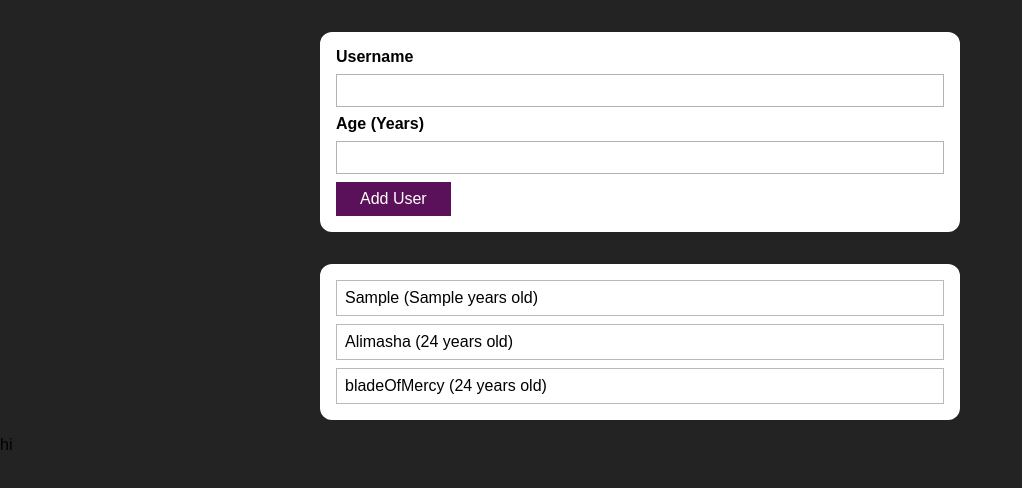
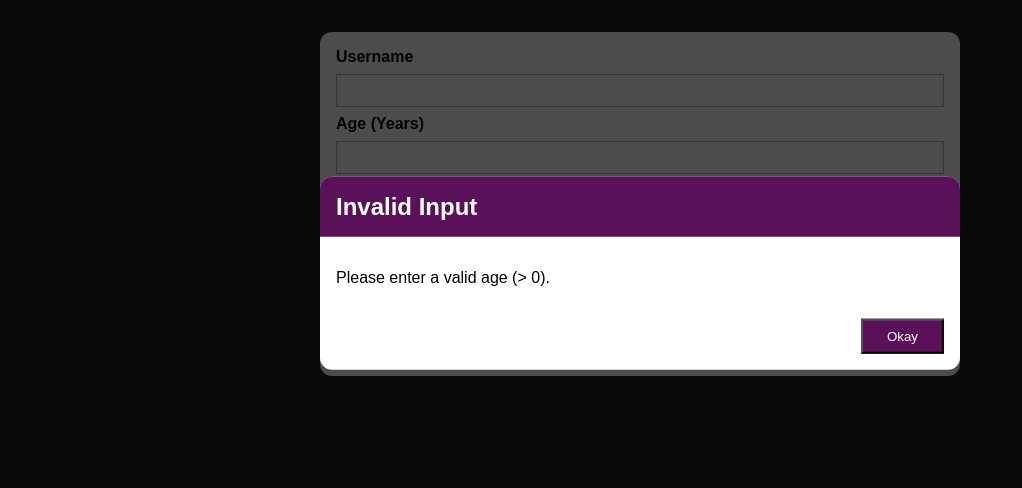
Before and after one commit to ali-mashayekhi/react-course-simple-add-user, a React (Create React App) app: page / in a window 1280 px wide. Both pictures are taken after typing "Sample", "Sample" into the empty fields and a click on the button "Add User". Shown: the top 488 px of the page, without its empty margins (0-1022 px from the left). Built offline with nearby package versions, Linux system fonts and the light colour scheme.

Commit message:
modal and overlay in error handling added

```diff
--- a/src/App.js
+++ b/src/App.js
@@ -1,8 +1,11 @@
 import { useState } from "react";
+
+import styles from "./App.module.css";
 
 import InputForm from "./components/InputForm/InputFrom";
 import UsersList from "./components/UsersList/UsersList";
 import Modal from "./components/Modal/Modal";
+import Overlay from "./components/Overlay/Overlay";
 
 const storedUsers = [
   { username: "Alimasha", age: "24", id: "1321" },
@@ -11,19 +14,39 @@ const storedUsers = [
 
 function App() {
   const [users, setUsers] = useState(storedUsers);
+  const [hideError, setHideError] = useState(true);
+  const [errorMessage, setErrorMessage] = useState("");
 
   function addUserHandler(userData) {
     setUsers((previousState) => [userData, ...previousState]);
     storedUsers.unshift(userData);
   }
 
+  function showInputErrorHandler(errorMessage) {
+    setErrorMessage(errorMessage);
+    setHideError(false);
+  }
+
+  function hideInputErrorHandler() {
+    setErrorMessage("");
+    setHideError(true);
+  }
+
   return (
     <div>
-      <div>
-        <InputForm onAddUser={addUserHandler} />
+      <div className={styles.container}>
+        <InputForm
+          onAddUser={addUserHandler}
+          onInputError={showInputErrorHandler}
+        />
         <UsersList users={users} />
       </div>
-      <Modal />
+      <Modal
+        isHidden={hideError}
+        errorMessage={errorMessage}
+        onCloseClick={hideInputErrorHandler}
+      />
+      <Overlay isHidden={hideError} onCloseClick={hideInputErrorHandler} />
     </div>
   );
 }
--- /dev/null
+++ b/src/App.module.css
@@ -0,0 +1,3 @@
+.container {
+  overflow: auto;
+}
--- a/src/components/InputForm/InputFrom.js
+++ b/src/components/InputForm/InputFrom.js
@@ -8,16 +8,27 @@ function InputForm(props) {
   function submitHandler(event) {
     event.preventDefault();
 
+    const username = event.target[0].value;
+    const age = event.target[1].value;
+
     const newUser = {
-      username: event.target[0].value,
-      age: event.target[1].value,
+      username: username,
+      age: age,
       id: +Math.random(),
     };
 
-    props.onAddUser(newUser);
-
     setEnteredUsername("");
     setEnteredAge("");
+
+    if (username === "" || age === "")
+      return props.onInputError(
+        "Please enter a valid name and age (non-empty values)."
+      );
+
+    if (isNaN || +age <= 0)
+      return props.onInputError("Please enter a valid age (> 0).");
+
+    props.onAddUser(newUser);
   }
 
   function usernameChangeHandler(event) {
--- a/src/components/Modal/Modal.js
+++ b/src/components/Modal/Modal.js
@@ -1,7 +1,19 @@
-// import styles from "./Modal.module.css";
+import styles from "./Modal.module.css";
 
 function Modal(props) {
-  return <div>hi</div>;
+  return (
+    <div
+      className={`${styles.modal} ${props.isHidden && styles["hide-modal"]}`}
+    >
+      <h2 className={styles["modal__header"]}>Invalid Input</h2>
+      <div className={styles["modal__body"]}>
+        <div className={styles["modal__message"]}>{props.errorMessage}</div>
+        <button className={styles["modal__btn"]} onClick={props.onCloseClick}>
+          Okay
+        </button>
+      </div>
+    </div>
+  );
 }
 
 export default Modal;
--- a/src/components/Modal/Modal.module.css
+++ b/src/components/Modal/Modal.module.css
@@ -0,0 +1,47 @@
+.modal {
+  background-color: #fff;
+  width: 40rem;
+  max-width: 90%;
+  border-radius: 12px;
+  display: flex;
+  flex-direction: column;
+  /* position: fixed;
+  top: 30%; */
+
+  position: absolute;
+
+  top: 50%;
+  left: 50%;
+  transform: translate(-50%, -10%);
+  z-index: 11;
+}
+
+.modal__header {
+  background-color: #5b1159;
+  color: #fff;
+  margin: 0;
+  padding: 1rem;
+  border-radius: 12px 12px 0 0;
+}
+
+.modal__body {
+  padding: 2rem 1rem 1rem 1rem;
+  display: flex;
+  flex-direction: column;
+  gap: 2rem;
+}
+
+/* .modal__message {
+} */
+.modal__btn {
+  align-self: flex-end;
+  padding: 0.5rem 1.5rem;
+  color: #fff;
+  background-color: #5b1159;
+  cursor: pointer;
+  /* font-weight: bold; */
+}
+
+.hide-modal {
+  display: none;
+}
--- /dev/null
+++ b/src/components/Overlay/Overlay.js
@@ -0,0 +1,16 @@
+import styles from "./Overlay.module.css";
+
+function Overlay(props) {
+  return (
+    <div
+      onClick={props.onCloseClick}
+      className={`${styles.overlay} ${
+        props.isHidden && styles["hide-overlay"]
+      }`}
+    >
+      {props.child}
+    </div>
+  );
+}
+
+export default Overlay;
--- /dev/null
+++ b/src/components/Overlay/Overlay.module.css
@@ -0,0 +1,14 @@
+.overlay {
+  background-color: #fff;
+  position: fixed;
+  top: 0;
+  left: 0;
+  z-index: 10;
+  height: 1000%;
+  width: 100%;
+  background-color: rgba(0, 0, 0, 0.7);
+}
+
+.hide-overlay {
+  display: none;
+}
--- a/src/index.css
+++ b/src/index.css
@@ -1,5 +1,6 @@
 * {
   box-sizing: border-box;
+  /* margin: 0; */
 }
 
 html {
@@ -9,4 +10,5 @@ html {
 body {
   margin: 0;
   background-color: #232323;
+  position: relative;
 }
```
